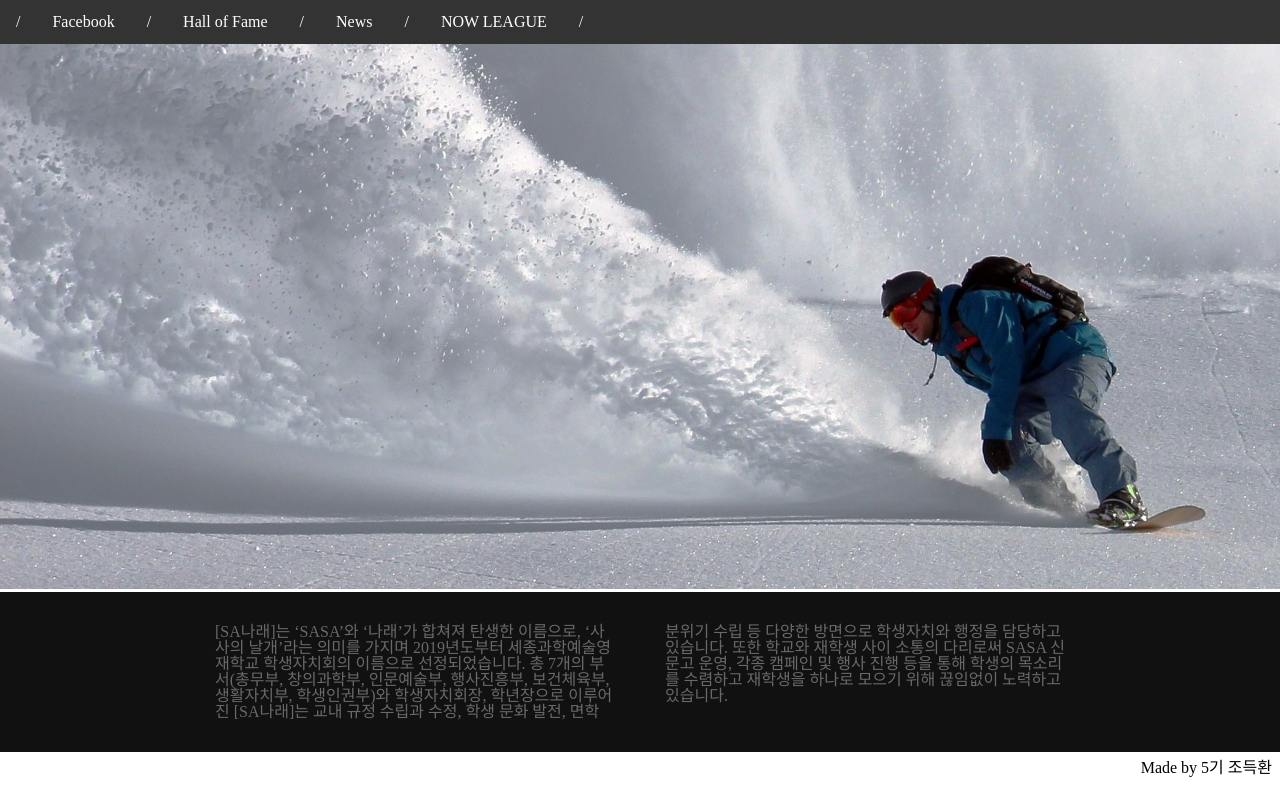
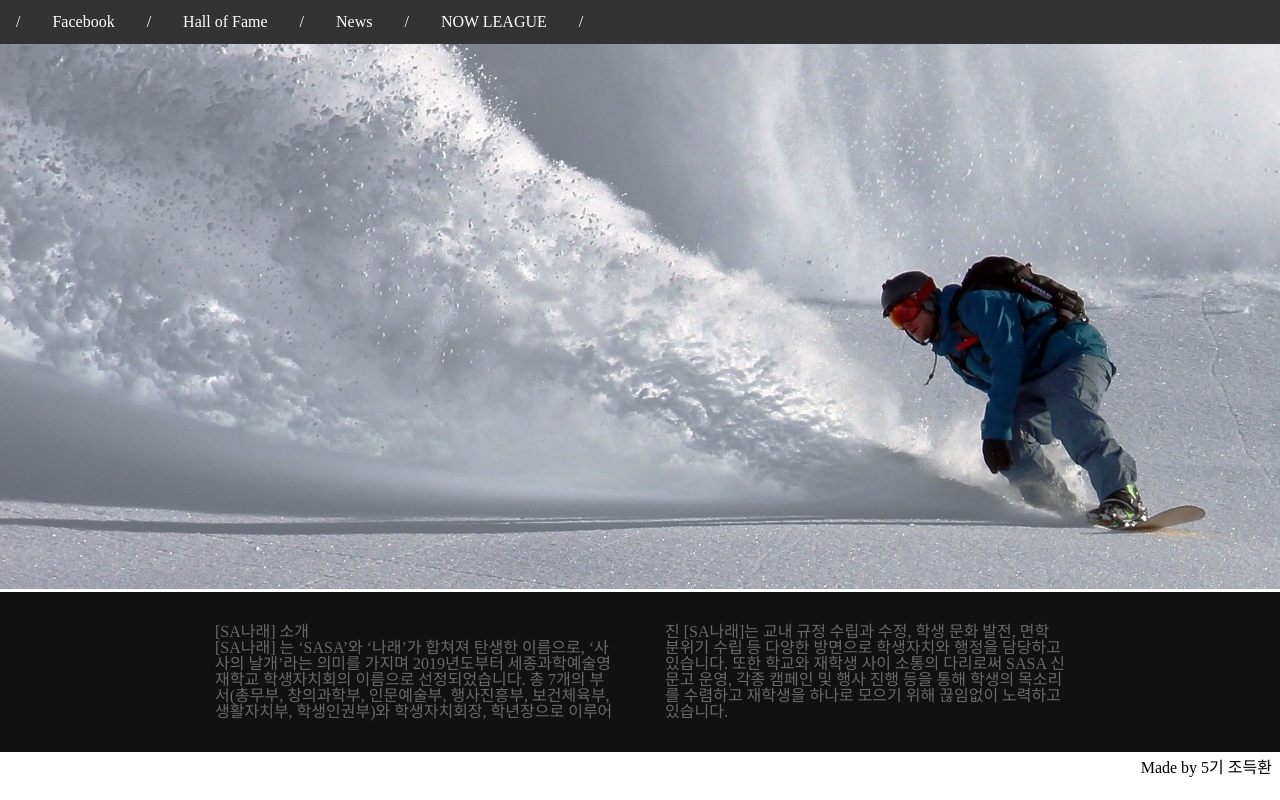
Before and after one commit to 6lackmacro/sasa2021sports, a plain HTML site: page index.html in a window 1280 px wide. Drawn offline with Linux system fonts and the light colour scheme.

Commit message:
Update index.html

```diff
--- a/index.html
+++ b/index.html
@@ -40,7 +40,8 @@
   <link rel="stylesheet" href="styles.css">
   <footer class="fixed_footer">
     <div class="content">
-      <p>[SA나래]는 ‘SASA’와 ‘나래’가 합쳐져 탄생한 이름으로, ‘사사의 날개’라는 의미를 가지며 2019년도부터 세종과학예술영재학교 학생자치회의 이름으로 선정되었습니다. 총 7개의 부서(총무부, 창의과학부, 인문예술부, 행사진흥부, 보건체육부, 생활자치부, 학생인권부)와 학생자치회장, 학년장으로 이루어진 [SA나래]는 교내 규정 수립과 수정, 학생 문화 발전, 면학 분위기 수립 등 다양한 방면으로 학생자치와 행정을 담당하고 있습니다. 또한 학교와 재학생 사이 소통의 다리로써 SASA 신문고 운영, 각종 캠페인 및 행사 진행 등을 통해 학생의 목소리를 수렴하고 재학생을 하나로 모으기 위해 끊임없이 노력하고 있습니다.</p>
+      <p>[SA나래] 소개<br/>
+      [SA나래] 는 ‘SASA’와 ‘나래’가 합쳐져 탄생한 이름으로, ‘사사의 날개’라는 의미를 가지며 2019년도부터 세종과학예술영재학교 학생자치회의 이름으로 선정되었습니다. 총 7개의 부서(총무부, 창의과학부, 인문예술부, 행사진흥부, 보건체육부, 생활자치부, 학생인권부)와 학생자치회장, 학년장으로 이루어진 [SA나래]는 교내 규정 수립과 수정, 학생 문화 발전, 면학 분위기 수립 등 다양한 방면으로 학생자치와 행정을 담당하고 있습니다. 또한 학교와 재학생 사이 소통의 다리로써 SASA 신문고 운영, 각종 캠페인 및 행사 진행 등을 통해 학생의 목소리를 수렴하고 재학생을 하나로 모으기 위해 끊임없이 노력하고 있습니다.</p>
     </div>
   </footer>
   <h1 class="myname">Made by 5기 조득환</h1>
```
